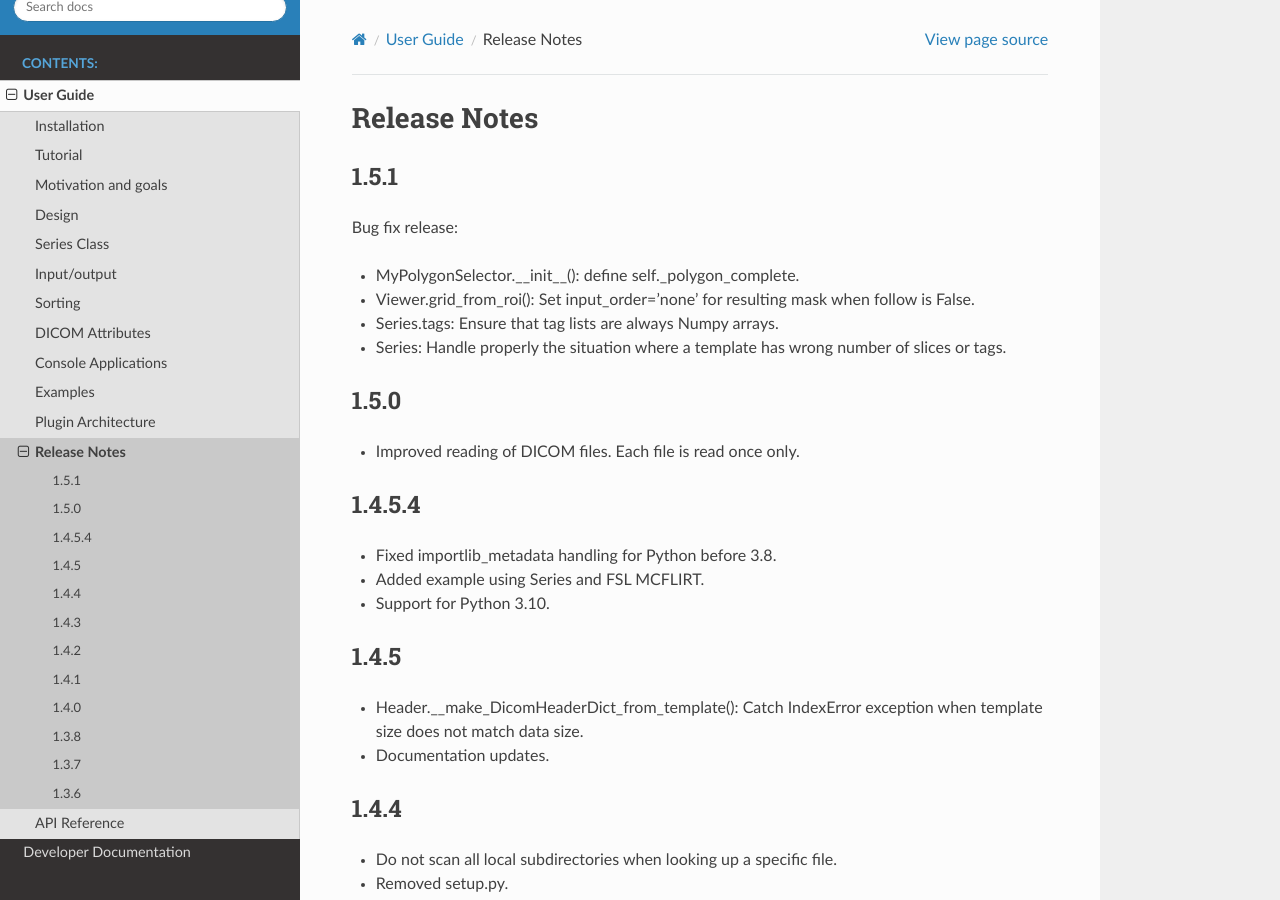
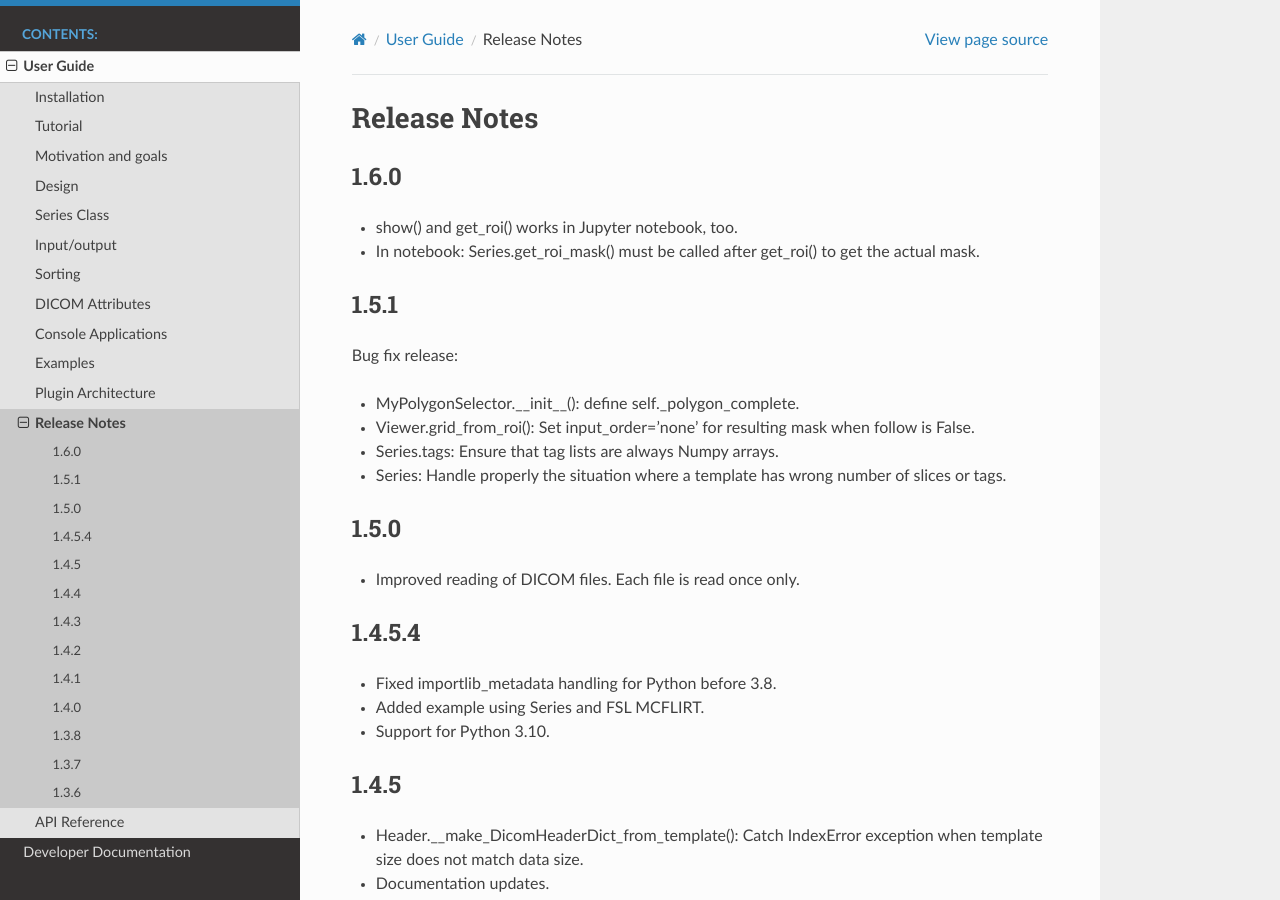
Before and after one commit to erling6232/imagedata, a Sphinx documentation site: the page built from docs/ReleaseNotes.rst, in a window 1280 px wide and 900 px high. Built offline with Sphinx 7.4.7 and the Read the Docs theme 2.0.0, drawn with Linux system fonts in a browser that asks for light colours.

Commit message:
Updated for version 1.6.0.

```diff
--- a/docs/ReleaseNotes.rst
+++ b/docs/ReleaseNotes.rst
@@ -2,6 +2,11 @@
 
 Release Notes
 =============
+
+1.6.0
+-----
+* show() and get_roi() works in Jupyter notebook, too.
+* In notebook: Series.get_roi_mask() must be called after get_roi() to get the actual mask.
 
 1.5.1
 -----
```
